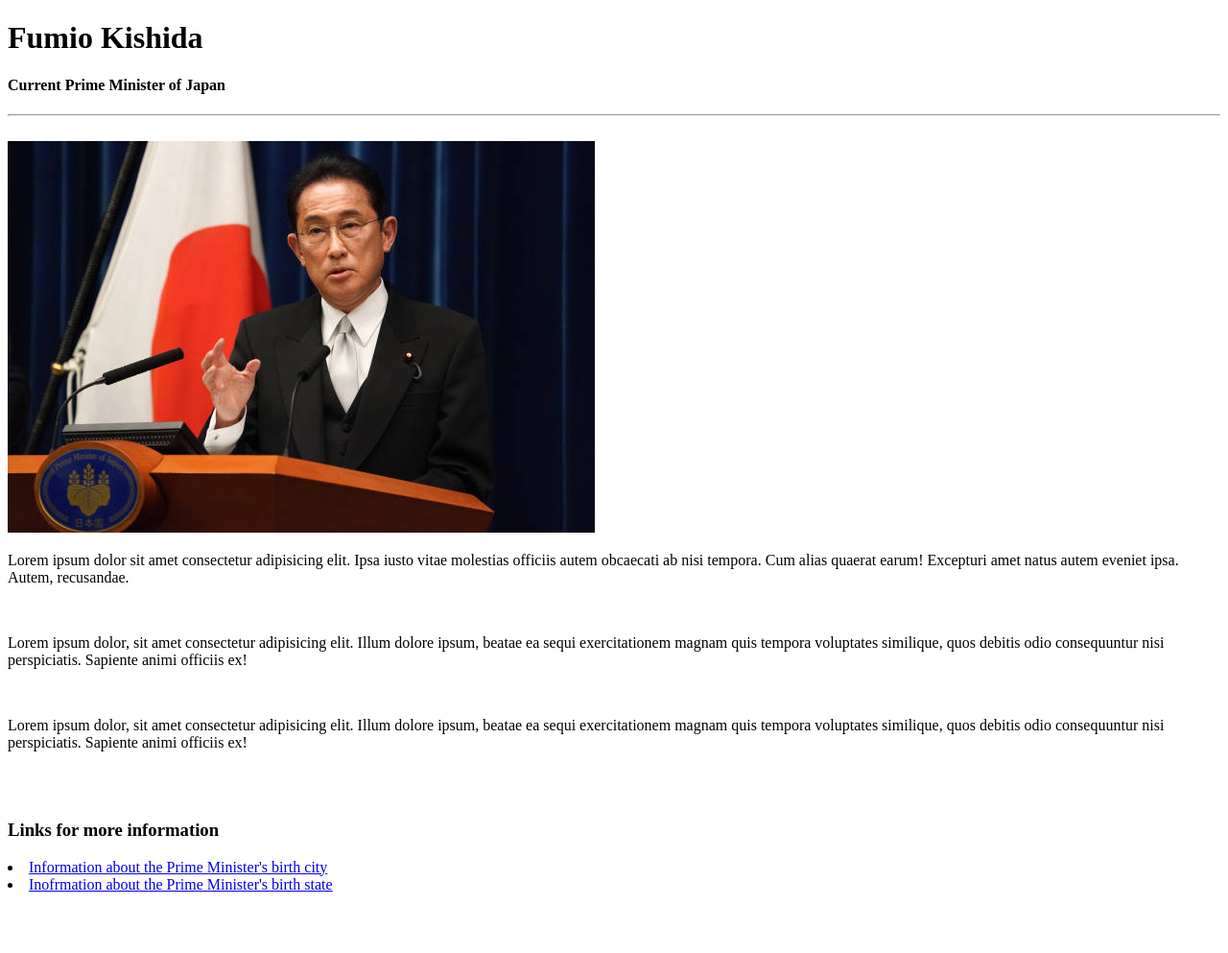
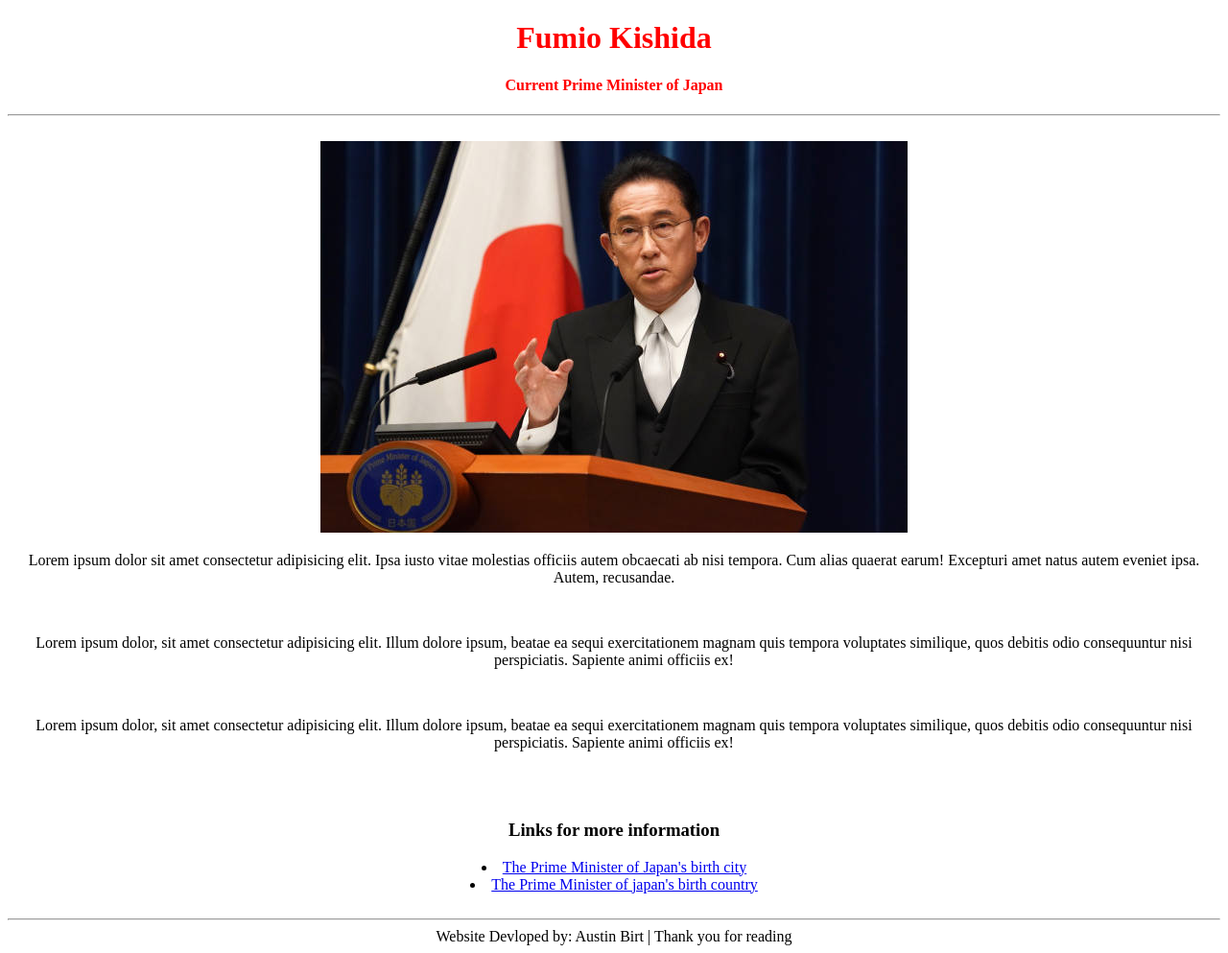
Before and after one commit to AustinBirt/Week1, a plain HTML site: page Day1/wikipediaPage/bio.html in a window 1280 px wide. Shown: the whole page at 96% size. Before the commit the page ends 939 px from the top, so only its background shows below. Drawn offline with Linux system fonts and the light colour scheme.

Commit message:
Newest commit

```diff
--- /dev/null
+++ b/Day1/css/styles.css
@@ -0,0 +1,8 @@
+.header {
+color:red;
+text-align:center;
+}
+
+.body {
+    text-align:center;
+}
--- a/Day1/wikipediaPage/bio.html
+++ b/Day1/wikipediaPage/bio.html
@@ -4,13 +4,16 @@
     <meta charset="UTF-8">
     <meta http-equiv="X-UA-Compatible" content="IE=edge">
     <meta name="viewport" content="width=device-width, initial-scale=1.0">
-    <title>Document</title>
+    <link rel=stylesheet href="../css/styles.css"/>
+    <title>Bio</title>
 </head>
-<body>
-    <header>
-    <h1>Fumio Kishida</h1>
-    <h4>Current Prime Minister of Japan</h4>
-    </header>
+<body class="body">
+    <div class="header">
+        <header>
+        <h1>Fumio Kishida</h1>
+        <h4>Current Prime Minister of Japan</h4>
+        </header>
+    </div>
     <hr />
     <br />
     <div>
@@ -27,9 +30,14 @@
     <br />
     <div>
         <h3>Links for more information</h3>
-        <li><a href="city.html">Information about the Prime Minister's birth city</a></li>
-        <li><a href="country.html">Inofrmation about the Prime Minister's birth state</a></li>
+        <li><a href="city.html">The Prime Minister of Japan's birth city</a></li>
+        <li><a href="country.html">The Prime Minister of japan's birth country</a></li>
     </div>
+    <br />
+    <hr />
+    <footer>
+        Website Devloped by: Austin Birt | Thank you for reading
+    </footer>
 
 
 </body>
```
Also changed, not shown: Day1/wikipediaPage/city.html (+14 -6 lines), Day1/wikipediaPage/country.html (+14 -3 lines), 1 other file.
